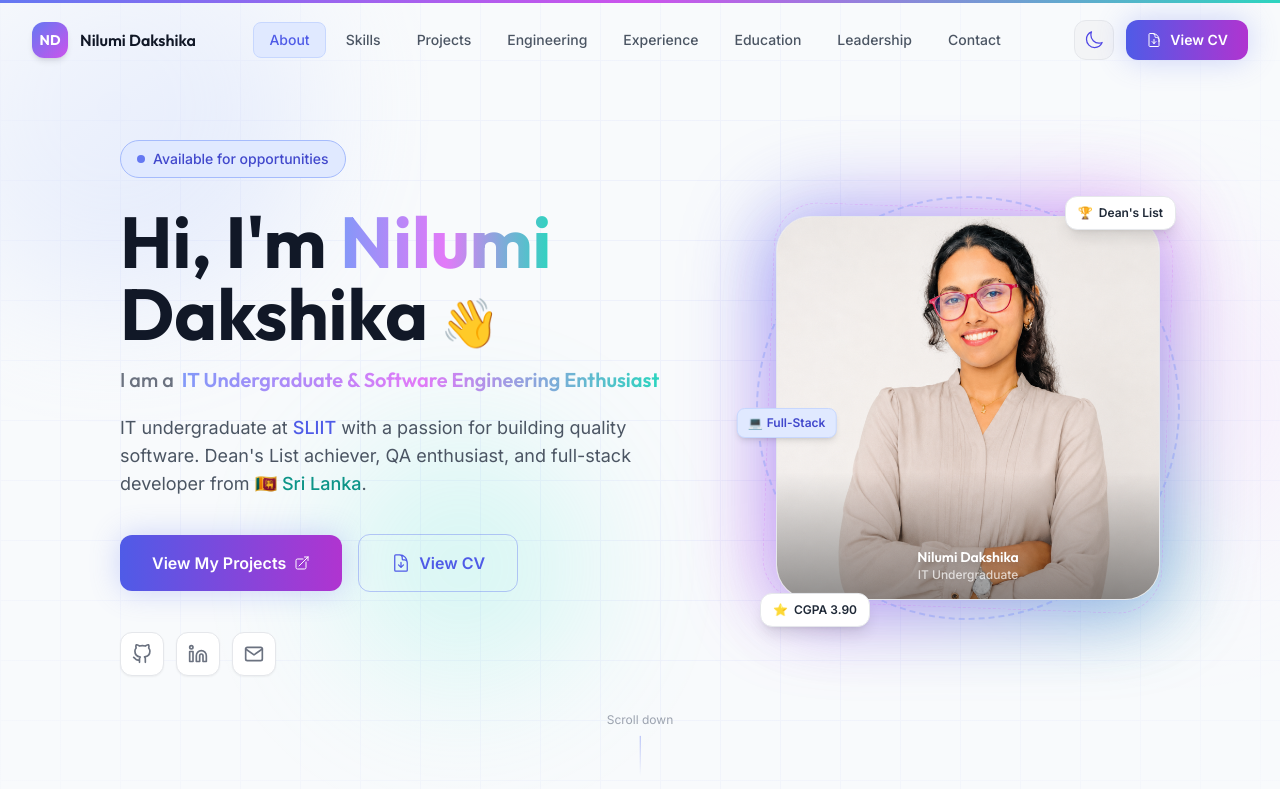
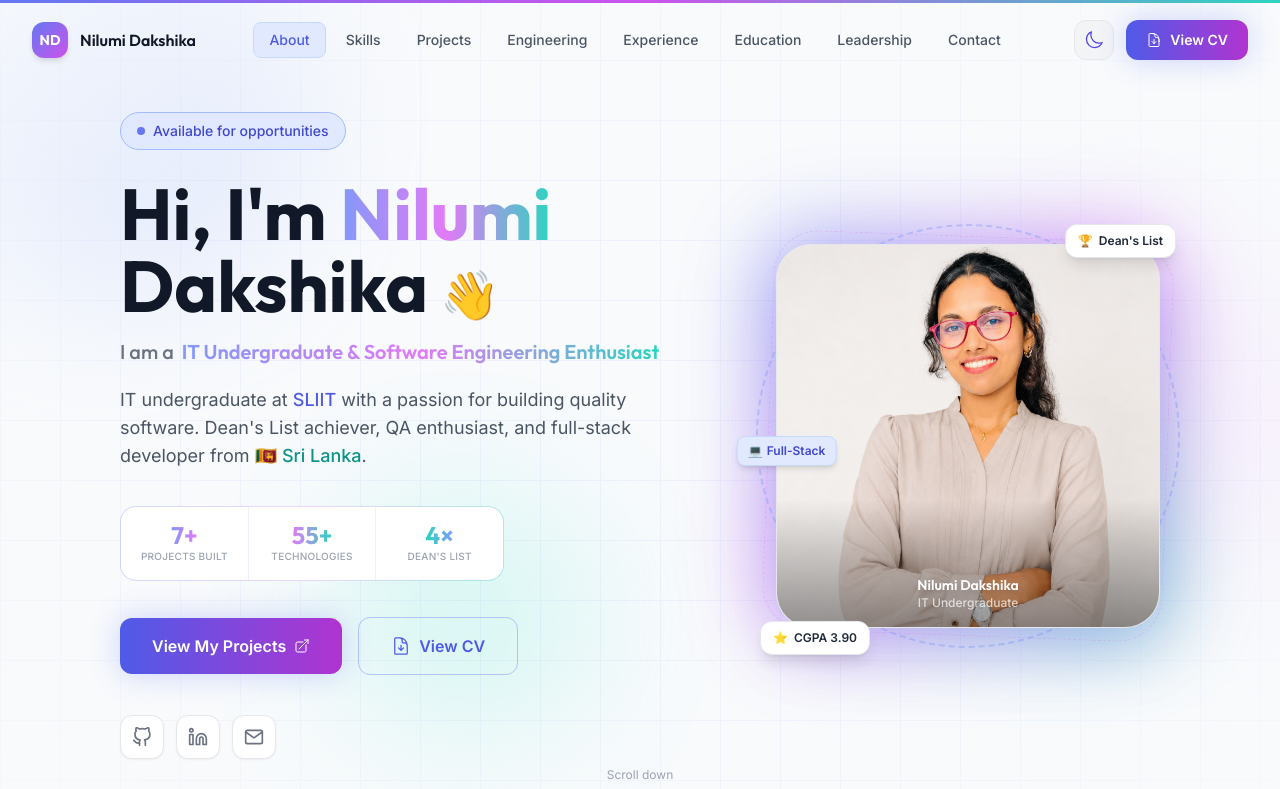
Before and after one commit to nilumi-d/Portfolio, a React (Vite) app: page / in a window 1280 px wide. Shown: the top 789 px of the page. Built offline with nearby package versions, Linux system fonts and the light colour scheme.

Commit message:
Add dynamic animated stats to hero section

```diff
--- a/src/components/Hero.jsx
+++ b/src/components/Hero.jsx
@@ -1,8 +1,25 @@
-import { motion } from 'framer-motion';
+import { motion, useMotionValue, useTransform, animate } from 'framer-motion';
+import { useEffect } from 'react';
 import { ArrowTopRightOnSquareIcon, DocumentArrowDownIcon } from '@heroicons/react/24/outline';
 import { FiGithub, FiLinkedin, FiMail } from 'react-icons/fi';
-import { personal } from '../data/portfolioData';
+import { personal, projects, skills } from '../data/portfolioData';
 import heroImg from '../assets/profile.png';
+
+// Animated counter — counts up from 0 to `to` on mount
+function AnimatedCount({ to, duration = 1.6, delay = 0 }) {
+  const count = useMotionValue(0);
+  const rounded = useTransform(count, (v) => Math.round(v));
+
+  useEffect(() => {
+    const timeout = setTimeout(() => {
+      const controls = animate(count, to, { duration, ease: 'easeOut' });
+      return controls.stop;
+    }, delay * 1000);
+    return () => clearTimeout(timeout);
+  }, [count, to, duration, delay]);
+
+  return <motion.span>{rounded}</motion.span>;
+}
 
 // Floating orb — adapts opacity per mode
 const FloatingOrb = ({ className, delay = 0 }) => (
@@ -17,6 +34,16 @@ export default function Hero() {
   const handleViewProjects = () => {
     document.getElementById('projects')?.scrollIntoView({ behavior: 'smooth' });
   };
+
+  // ── Derived stats (auto-updates when data arrays change) ──
+  const projectCount = projects.length;
+  const techCount = Object.values(skills).reduce((sum, arr) => sum + arr.length, 0);
+
+  const stats = [
+    { value: projectCount, suffix: '+', label: 'Projects Built', color: 'from-primary-400 to-accent-400', delay: 0.8 },
+    { value: techCount,    suffix: '+', label: 'Technologies',   color: 'from-accent-400 to-teal-400',   delay: 1.0 },
+    { value: 4,            suffix: '×', label: "Dean's List",    color: 'from-teal-400 to-primary-400',  delay: 1.2 },
+  ];
 
   const socialLinks = [
     { href: personal.github,            icon: FiGithub,   label: 'GitHub' },
@@ -116,6 +143,39 @@ export default function Hero() {
               and full-stack developer from{' '}
               <span className="text-teal-600 dark:text-teal-400 font-medium">🇱🇰 Sri Lanka</span>.
             </motion.p>
+
+            {/* ── Stats strip ──────────────────────────────── */}
+            <motion.div
+              initial={{ opacity: 0, y: 16 }}
+              animate={{ opacity: 1, y: 0 }}
+              transition={{ duration: 0.6, delay: 0.55 }}
+              className="mb-9 w-full max-w-sm rounded-2xl p-px
+                bg-gradient-to-r from-primary-500/25 via-accent-500/20 to-teal-500/25"
+            >
+              <div className="flex items-stretch gap-0 rounded-[15px] overflow-hidden
+                dark:bg-[#080b14] bg-white backdrop-blur-sm"
+              >
+                {stats.map(({ value, suffix, label, color, delay }, i) => (
+                  <div
+                    key={label}
+                    className={`flex-1 flex flex-col items-center justify-center py-4 px-2
+                      ${
+                        i < stats.length - 1
+                          ? 'border-r border-primary-500/10 dark:border-primary-500/15'
+                          : ''
+                      }`}
+                  >
+                    <p className={`font-display font-bold text-2xl bg-gradient-to-r ${color} bg-clip-text text-transparent leading-none mb-0.5`}>
+                      <AnimatedCount to={value} delay={delay} />
+                      {suffix}
+                    </p>
+                    <p className="text-[10px] font-medium dark:text-gray-500 text-gray-400 tracking-wide uppercase">
+                      {label}
+                    </p>
+                  </div>
+                ))}
+              </div>
+            </motion.div>
 
             {/* CTA Buttons */}
             <motion.div
```
